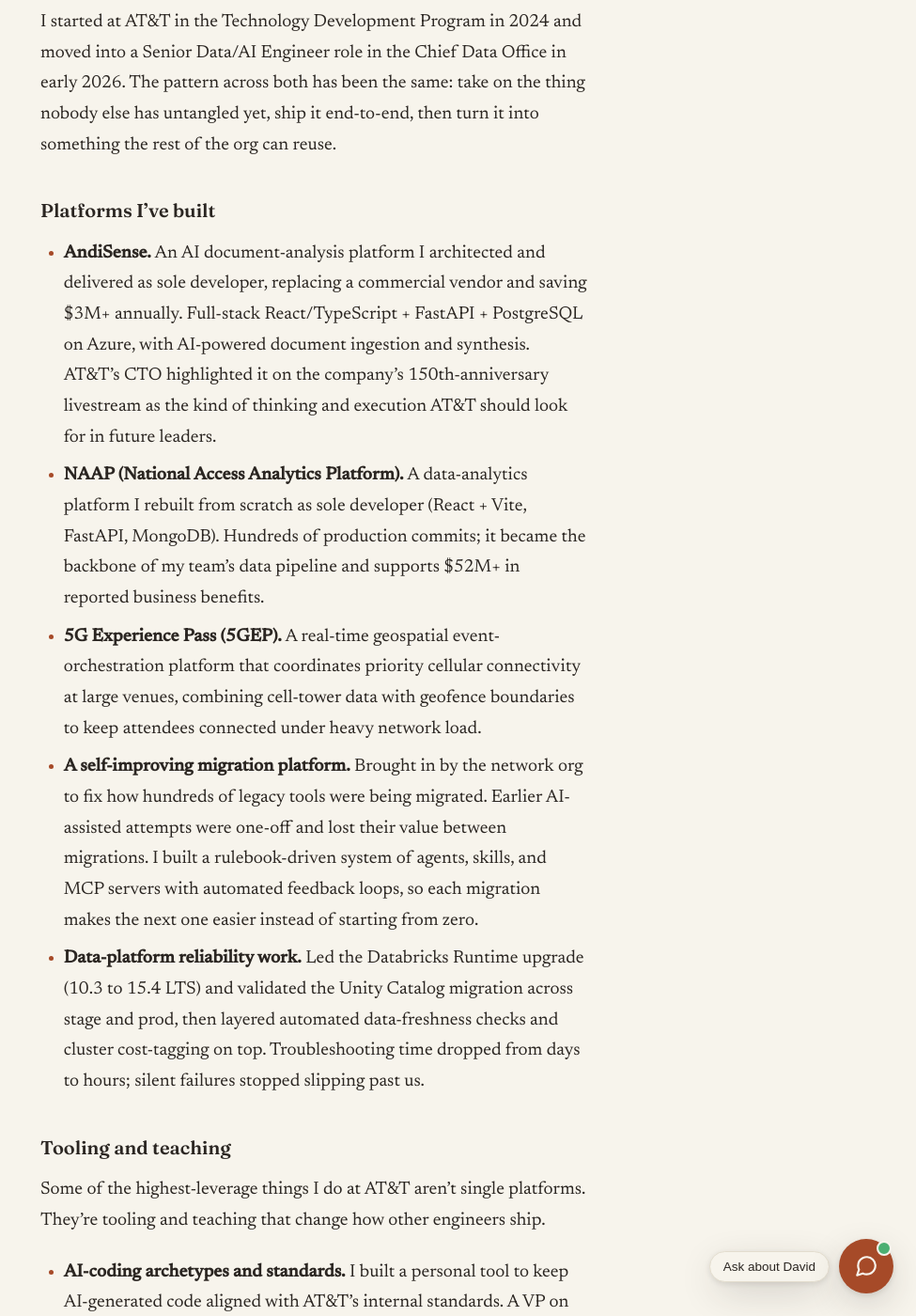
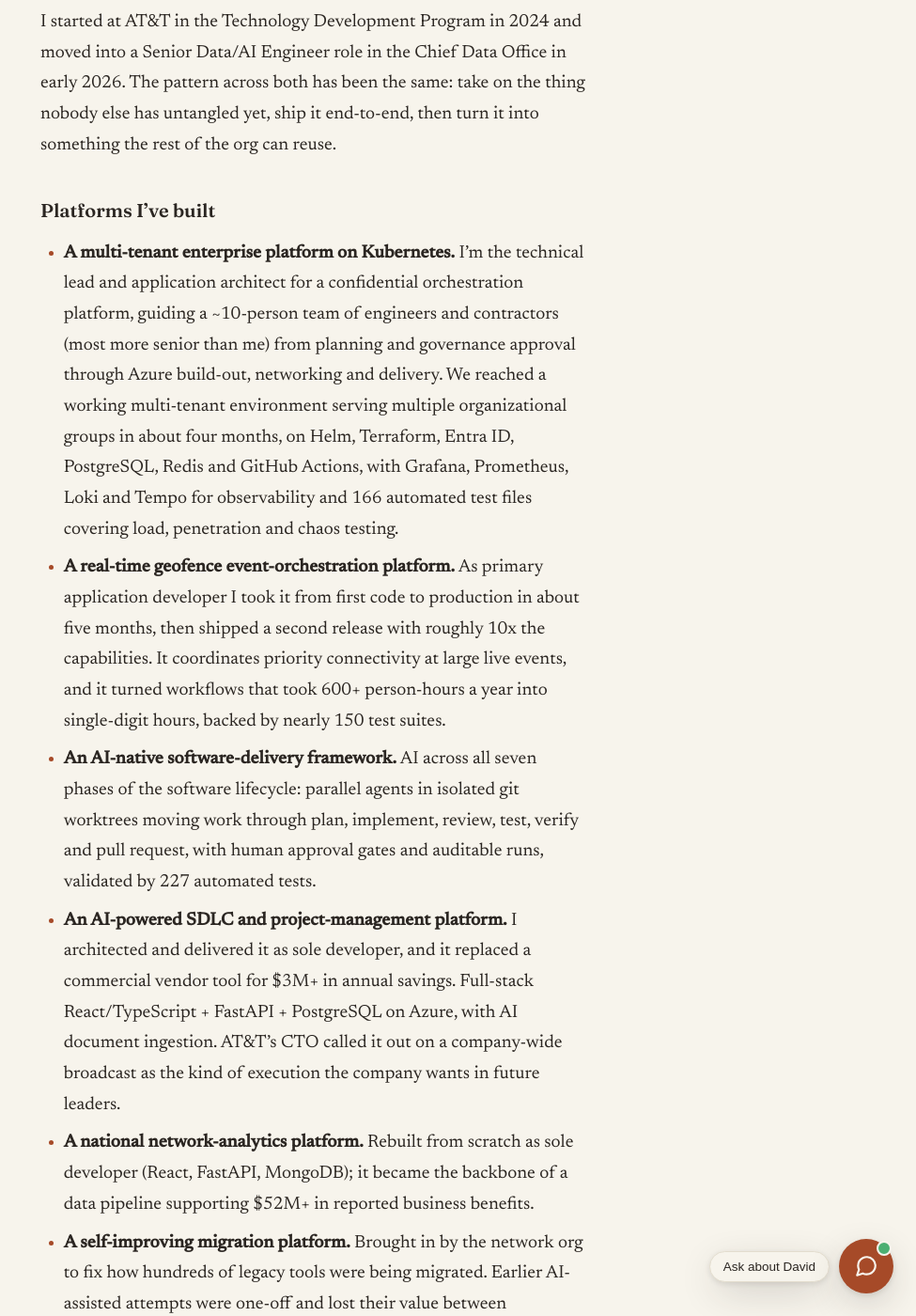
Before and after one commit to djmorgan26/djmorgan26.github.io, a Jekyll site: the page built from index.md, in a window 1280 px wide and 1400 px high, scrolled down 896 px. Shown: the whole window at 94% size, without its empty margins (305-1280 px from the left). Built offline with Jekyll 4.4.1, drawn with Linux system fonts in a browser that asks for light colours; some of the changed text lies outside the part shown.

Commit message:
Bring site in line with the NDA-safe resume
- Resume and home page describe AT&T work by scope, tech and impact,
  without internal product, partner or tool names; add 2026 work
- Drop internal-only ratings and awards from the home page
- Ask David facts follow the same wording, with an explicit NDA rule;
  add the June posts; rebuild the site context
- Remove the old resume PDF and its download link until the clean copy
  is ready; drop the 5GEP name fix-up in the chatbot frontend
- Projects: swap ContextVault for fantasy-football-assistant

Co-Authored-By: Claude Opus 5.5 <noreply@anthropic.com>

```diff
--- a/assets/js/chatbot.js
+++ b/assets/js/chatbot.js
@@ -177,11 +177,7 @@
     display = display
       .replace(/^[ \t]*#{1,6}[ \t]+.*$/gm, "")
       .replace(/^[ \t]*\*\*[^*\n]+\*\*[ \t]*:?[ \t]*$/gm, "")
-      .replace(/\n{3,}/g, "\n\n")
-      // The model sometimes drops the leading "5" before "5G Experience Pass".
-      // Restore it whenever it wasn't already present (don't double up).
-      .replace(/(^|[^0-9])G Experience Pass/g, "$15G Experience Pass")
-      .replace(/(^|[^0-9])GEP\b/g, function (_, prev) { return prev + "5GEP"; });
+      .replace(/\n{3,}/g, "\n\n");
     var cards = [];
     var buttons = [];
     var markerRe = /\[\[(button|card):([^\]]+)\]\]/g;
--- a/index.md
+++ b/index.md
@@ -16,9 +16,11 @@ I started at AT&T in the Technology Development Program in 2024 and moved into a
 
 ### Platforms I've built
 
-- **AndiSense.** An AI document-analysis platform I architected and delivered as sole developer, replacing a commercial vendor and saving $3M+ annually. Full-stack React/TypeScript + FastAPI + PostgreSQL on Azure, with AI-powered document ingestion and synthesis. AT&T's CTO highlighted it on the company's 150th-anniversary livestream as the kind of thinking and execution AT&T should look for in future leaders.
-- **NAAP (National Access Analytics Platform).** A data-analytics platform I rebuilt from scratch as sole developer (React + Vite, FastAPI, MongoDB). Hundreds of production commits; it became the backbone of my team's data pipeline and supports $52M+ in reported business benefits.
-- **5G Experience Pass (5GEP).** A real-time geospatial event-orchestration platform that coordinates priority cellular connectivity at large venues, combining cell-tower data with geofence boundaries to keep attendees connected under heavy network load.
+- **A multi-tenant enterprise platform on Kubernetes.** I'm the technical lead and application architect for a confidential orchestration platform, guiding a ~10-person team of engineers and contractors (most more senior than me) from planning and governance approval through Azure build-out, networking and delivery. We reached a working multi-tenant environment serving multiple organizational groups in about four months, on Helm, Terraform, Entra ID, PostgreSQL, Redis and GitHub Actions, with Grafana, Prometheus, Loki and Tempo for observability and 166 automated test files covering load, penetration and chaos testing.
+- **A real-time geofence event-orchestration platform.** As primary application developer I took it from first code to production in about five months, then shipped a second release with roughly 10x the capabilities. It coordinates priority connectivity at large live events, and it turned workflows that took 600+ person-hours a year into single-digit hours, backed by nearly 150 test suites.
+- **An AI-native software-delivery framework.** AI across all seven phases of the software lifecycle: parallel agents in isolated git worktrees moving work through plan, implement, review, test, verify and pull request, with human approval gates and auditable runs, validated by 227 automated tests.
+- **An AI-powered SDLC and project-management platform.** I architected and delivered it as sole developer, and it replaced a commercial vendor tool for $3M+ in annual savings. Full-stack React/TypeScript + FastAPI + PostgreSQL on Azure, with AI document ingestion. AT&T's CTO called it out on a company-wide broadcast as the kind of execution the company wants in future leaders.
+- **A national network-analytics platform.** Rebuilt from scratch as sole developer (React, FastAPI, MongoDB); it became the backbone of a data pipeline supporting $52M+ in reported business benefits.
 - **A self-improving migration platform.** Brought in by the network org to fix how hundreds of legacy tools were being migrated. Earlier AI-assisted attempts were one-off and lost their value between migrations. I built a rulebook-driven system of agents, skills, and MCP servers with automated feedback loops, so each migration makes the next one easier instead of starting from zero.
 - **Data-platform reliability work.** Led the Databricks Runtime upgrade (10.3 to 15.4 LTS) and validated the Unity Catalog migration across stage and prod, then layered automated data-freshness checks and cluster cost-tagging on top. Troubleshooting time dropped from days to hours; silent failures stopped slipping past us.
 
@@ -26,8 +28,8 @@ I started at AT&T in the Technology Development Program in 2024 and moved into a
 
 Some of the highest-leverage things I do at AT&T aren't single platforms. They're tooling and teaching that change how other engineers ship.
 
-- **AI-coding archetypes and standards.** I built a personal tool to keep AI-generated code aligned with AT&T's internal standards. A VP on our side built a broader production archetype system (close cousins to agent skills) that's contributed to millions in AT&T-wide productivity gains. The production system is his; I'm a contributor. I've added archetypes and insights other engineers across AT&T now use. Four of mine landed as merged PRs (parallel agents via git worktrees, automated Playwright demos, git-history secret remediation, and a meta-archetype for building more archetypes), and I'm actively shipping more.
-- **Koda design partnership.** Selected as an early adopter and design partner for Koda, AT&T's internal AI coding tool. I worked 1-on-1 with the lead developer through the early-stage phase, providing structured feedback informed by daily use of Claude Code, Copilot, and Windsurf. I was also part of a ~25-person external design-partner cohort at Windsurf in the same window.
+- **50+ reusable engineering and agent skills.** When something works, I package it so other engineers and their agents can reuse it: Terraform, Kubernetes, private networking, identity, observability, CI/CD, container hardening and disaster recovery. The one I'm proudest of gives agents everything a developer can do in the Databricks UI, combining the Databricks CLI, its REST APIs and adapted open-source MCP servers. Earlier skill packages of mine (parallel agents via git worktrees, automated Playwright demos, git-history secret remediation) are used by engineers across AT&T.
+- **Design partner for AI coding tools.** I was a design partner for an internal AI coding assistant, giving its lead developer structured feedback from daily use of Claude Code, Copilot and Windsurf, and part of a ~25-person external design-partner cohort at Windsurf in the same window. In internal AI-assisted engineering metrics I score about 3.5x the top-performer threshold with top-tier cost efficiency.
 - **AI-Fueled Coding (AIFC) Lunch & Learn.** Delivered the CDO's AIFC Lunch & Learn, where I laid out the day-to-day workflows that make this stuff actually productive instead of cosmetically impressive. Inside the org I'm the go-to person for it, which mostly means showing up to someone's stuck workflow and pairing through it. One example was unblocking a colleague's Power BI / Copilot / Power Automate pipeline that had been stuck for weeks; another was bootstrapping a Databricks Unity Catalog access dashboard with reusable Azure CLI skills and an enrichment integration into AT&T's directory.
 - **Q2 GenAI Hackathon (top three).** Solo-built a network-analytics chatbot using locally-hosted Ollama LLMs. First time I'd built anything around fully-local inference; the experience is most of what got me serious about the gateway/edge story I write about now.
 
@@ -38,11 +40,11 @@ Some of the things I'm proudest of were the org-level work I picked up alongside
 - **Multi-Business-Partner ownership.** I was the only ATL TDP supporting multiple Business Partners at once, running parallel product-owner, developer, DevOps, and architect streams across different initiatives. It's most of what taught me how to actually ship inside the org.
 - **Enterprise calendar and event-management tool.** Built ~95% of a Power Automate system used daily by 100+ TDP members in Atlanta. After leadership picked it up, it's being expanded into the national TDP program.
 - **Microsoft Platforms Committee.** Led the committee solo after my co-lead departed, running training and Lunch-and-Learn events on Azure, Power Platform, and Microsoft 365 for the cohort.
-- **CDO Capture-The-Flag.** First-time CTF participant; my team placed top-tier mostly by leaning hard on AI tooling to compensate for our inexperience. The lesson was about applying AI outside its usual lane.
+- **Company security Capture the Flag.** First-time CTF participant; I placed 17th of ~160, mostly by leaning hard on AI tooling to compensate for inexperience. The lesson was about applying AI outside its usual lane.
 
 ### How the work has landed
 
-A few markers that the work is actually landing: 5/5 ratings on both performance dimensions in my year-end review with a formal *Role Model* designation; VP-level recognition over the same period (Connection Award, YouDeserve award and bonus, First Star); the CTO callout on the 150th-anniversary livestream mentioned above; and internal job offers across multiple AT&T orgs, one of which became my current Senior Data/AI Engineer role in February 2026. The point isn't the awards; it's that the work is being measured and the measurements line up.
+A few markers that the work is actually landing: the CTO callout on a company-wide broadcast mentioned above, being cited as a best-practice example for AI-assisted engineering in the org, and the move into my current Senior Data/AI Engineer role in February 2026. The point isn't the recognition; it's that the work is being measured and the measurements line up.
 
 ## On my own time
 
--- a/resume.md
+++ b/resume.md
@@ -2,44 +2,46 @@
 layout: resume
 title: Resume
 permalink: /resume/
-pdf: /assets/David-Morgan-Resume.pdf
 ---
 
-AI-native engineer shipping at the bleeding edge of agentic tooling: Claude Code, MCP servers, locally-hosted LLMs, parallel agent orchestration. Inside AT&T's Chief Data Office, architect of production systems delivering **$3M+ in annual savings**; AT&T's CTO publicly recognized the work on the company-wide 150th-anniversary livestream. Selected design partner for **Windsurf** (~25-person cohort) and for **Koda**, AT&T's internal AI coding tool.
-
-## Selected Projects
-
-- **Financial Analysis Agent System** (Next.js 16, Supabase + RLS). Multi-user finance dashboard aggregating Schwab, Coinbase, and Finnhub with dual AI layers: a Claude Code `/invest` skill for portfolio analysis and an in-app Gemini agent with read/write access to user preferences.
-- **Kalshi Investment Assistant** (WebSocket fan-out, 8-source data fusion): autonomous edge-finding engine running 10 strategies across 40,000+ prediction markets every five minutes, validated against paper trading.
-- **AI-coding archetypes** (contributor to AT&T's internal archetype system). Built and contributed archetypes now used by other engineers at AT&T: parallel agents via git worktrees, automated Playwright feature demos, and git-history secret remediation.
-- **PrintGen** (Next.js, TypeScript), an AI-powered 3D-print marketplace with text/image-to-3D generation and a local Bambu Lab printer pipeline.
+AI-native engineer who ships with Claude Code, MCP, Copilot and agent orchestration inside a 200,000-person regulated enterprise. Technical lead of a ~10-person team building a multi-tenant enterprise platform on Kubernetes, took a live-event connectivity platform to production in about five months as its primary developer, and architected an AI-native delivery framework that applies AI across all seven phases of the software lifecycle. Built production platforms behind **$3M+ in annual savings** and 540 automated test files across three major 2026 programs. Recognized by AT&T's CTO on a company-wide broadcast.
 
 ## Experience
 
 ### AT&T, Senior Data/AI Engineer, Chief Data Office
 *Atlanta, GA · Feb 2026 – Present*
 
-- Designed a **self-improving migration platform** for the Network organization: rulebook-driven agents, skills, and MCP servers with automated feedback loops that compound institutional knowledge across hundreds of legacy tool migrations, replacing one-off AI-assisted work.
-- Architected **5G Experience Pass (5GEP)**, a real-time geospatial event-orchestration platform managing venues, geofences, events, and connected services to deliver priority cellular connectivity at large-scale partnered events.
-- Selected as **design partner for Koda**, AT&T's internal AI coding tool. Worked 1-on-1 with the lead developer providing structured product feedback informed by deep day-to-day use of Claude Code, Copilot, and Windsurf.
+- **Technical lead and application architect** of a confidential, multi-tenant enterprise orchestration platform on Kubernetes, guiding a ~10-person team of engineers and contractors, most more senior, from planning and governance approval through Azure environment build-out, networking and delivery; reached a working multi-tenant environment serving multiple organizational groups in about four months, on Helm, Terraform, Entra ID, PostgreSQL, Redis and GitHub Actions with Grafana, Prometheus, Loki and Tempo observability, versioned releases and 166 automated test files covering load, penetration and chaos testing against SLAs.
+- As **primary application developer**, took a real-time geofence event-orchestration platform from first code to production in about five months, then shipped a second release with roughly 10x the capabilities; automated workflows that took 600+ person-hours a year down to single-digit hours, backed by nearly 150 test suites.
+- Architected an **AI-native software-delivery framework** that applies AI across all seven phases of the software lifecycle, running parallel agents in isolated git worktrees through plan, implement, review, test, verify and pull request, with human approval and auditable runs, validated by 227 automated tests.
+- Turned what worked into **50+ reusable engineering and agent skills** spanning Terraform, Kubernetes, private networking, identity, observability, CI/CD, container hardening and disaster recovery; standout is a Databricks skill that gives agents everything a developer can do in the Databricks UI, combining the Databricks CLI, its REST APIs and adapted open-source MCP servers.
+- Designed a **self-improving migration platform** for hundreds of legacy network tools: a central rulebook driving agents, skills and MCP servers, with GitHub Issues feedback loops that capture expert answers so each migration gets easier than the last.
+- Scored about **3.5x the top-performer threshold** in internal AI-assisted engineering metrics, with top-tier cost efficiency, and cited as a best-practice example for the org; coach engineers daily on AI workflows and taught AI-fueled coding to the Chief Data Office through talks and as one of three coaches in a company data science challenge; helped colleagues ship their own tools, including a local AI assistant that finds and fixes failing Databricks pipelines.
+- Design partner for an internal AI coding assistant, giving its lead developer the most consistent actionable feedback of any tester; placed 17th of ~160 in a company security Capture the Flag as a first-time competitor.
 
-### AT&T, Technical Development Program, Chief Data Office
+### AT&T, Technology Development Program, Chief Data Office
 *Atlanta, GA · 2024 – 2026*
 
-- Architected and delivered **AndiSense** as sole developer, replacing a commercial vendor to realize **$3M+ annual savings**; full-stack (React/TypeScript, FastAPI, PostgreSQL) on Azure with CI/CD and AI-powered document ingestion.
-- Rebuilt **NAAP (National Access Analytics Platform)** as sole developer (React + Vite, FastAPI, MongoDB), the backbone of the team's data pipeline supporting **$52M+ in reported business benefits** with hundreds of production commits.
-- Recognized across the CDO as an early, active voice in AI-fueled coding; presented at a CDO Town Hall and hands-on mentored colleagues through their first AI-assisted workflows.
-- Placed **top 3 in a Q2 GenAI Hackathon** with a solo-built locally-hosted Ollama LLM for network-config analysis; led a Databricks Runtime + Unity Catalog migration; earned **5/5 / 5/5 performance ratings** and a **Role Model** designation.
+- Architected and delivered, as sole developer, an **AI-powered SDLC and project-management platform** that replaced a commercial vendor tool for **$3M+ in annual savings** (React/TypeScript, FastAPI, PostgreSQL on Azure with CI/CD and AI document ingestion). Recognized by AT&T's CTO on a company-wide broadcast as the kind of execution the company wants in future leaders.
+- Rebuilt a **national network-analytics platform** as sole developer (React, FastAPI, MongoDB), the backbone of a data pipeline supporting **$52M+ in reported business benefits**.
+- Built reusable agent-skill packages, including parallel agents on git worktrees, automated Playwright demos and git-history secret remediation, now used by engineers across AT&T; selected for Windsurf's ~25-person design-partner cohort.
+- Placed **top 3 in a GenAI hackathon** with a solo-built, locally hosted LLM for network-config analysis; led a Databricks Runtime and Unity Catalog migration.
 
 ### AT&T, Rotational Internship Program
 *Atlanta, GA · 2021 – 2023*
 
-- Joined an elite quantum-cybersecurity team (1 of 4 interns) for the government-mandated migration of **24,000+ applications to quantum-safe encryption** using IBM Qiskit; presented to VPs and the CISO on Grover's Algorithm and cryptographic agility.
+- Joined a 4-person quantum-cybersecurity team on the migration of **24,000+ applications to quantum-safe encryption**; presented on Grover's algorithm and cryptographic agility to VPs and the CISO.
+
+## Selected Projects
+
+- **Financial Analysis Agent System** (Next.js 16, Supabase + RLS). Multi-user finance dashboard aggregating Schwab, Coinbase, and Finnhub with dual AI layers: a Claude Code `/invest` skill for portfolio analysis and an in-app Gemini agent with read/write access to user preferences.
+- **Kalshi Investment Assistant** (WebSocket fan-out, 8-source data fusion): autonomous edge-finding engine running 10 strategies across 40,000+ prediction markets every five minutes, validated against paper trading.
+- **PrintGen** (Next.js, TypeScript), an AI-powered 3D-print marketplace with text/image-to-3D generation and a local Bambu Lab printer pipeline.
 
 ## Education
 
-**University of Georgia, Terry College of Business.** M.S. Business Analytics, 2024 (GPA 3.85, Magna Cum Laude); B.B.A. Finance with Data Analytics emphasis, 2023 (GPA 3.73, Cum Laude, Zell Miller Scholarship).
+**University of Georgia, Terry College of Business.** M.S. Business Analytics, 2024 (GPA 3.85, Magna Cum Laude); B.B.A. Finance with Data Analytics emphasis, 2023 (GPA 3.73, Cum Laude).
 
 ## Technical Skills
 
-Python, TypeScript, JavaScript, SQL · React, Next.js, FastAPI, Node.js · Claude Code, GitHub Copilot, Windsurf, MCP servers, agent orchestration, parallel agents via git-worktree, Azure OpenAI, Ollama, locally-hosted LLMs · Azure (App Service, Entra ID, PostgreSQL, OpenAI), Vercel, Supabase · GitHub Actions, CI/CD · Databricks, MongoDB · Certifications: Azure DP-900, AI-900.
+Python, TypeScript, SQL · React, Next.js, FastAPI, Flask, Node.js · Claude Code, GitHub Copilot, Devin, Codex, Windsurf, MCP servers, agent orchestration, Azure OpenAI, Ollama · Azure, Kubernetes, Helm, Terraform, Entra ID, GitHub Actions, Grafana, Prometheus, Databricks, PostgreSQL, MongoDB · Certifications: Azure DP-900, AI-900.
```
Also changed, not shown: other parts of index.md (+1 -1 lines), projects.md (+3 -3 lines), worker/src/index.js (+15 -10 lines), worker/test/eval-cases.json (+1 -1 lines), worker/test/frontend-render.test.mjs (+0 -5 lines), worker/src/context.js, 1 other file.
